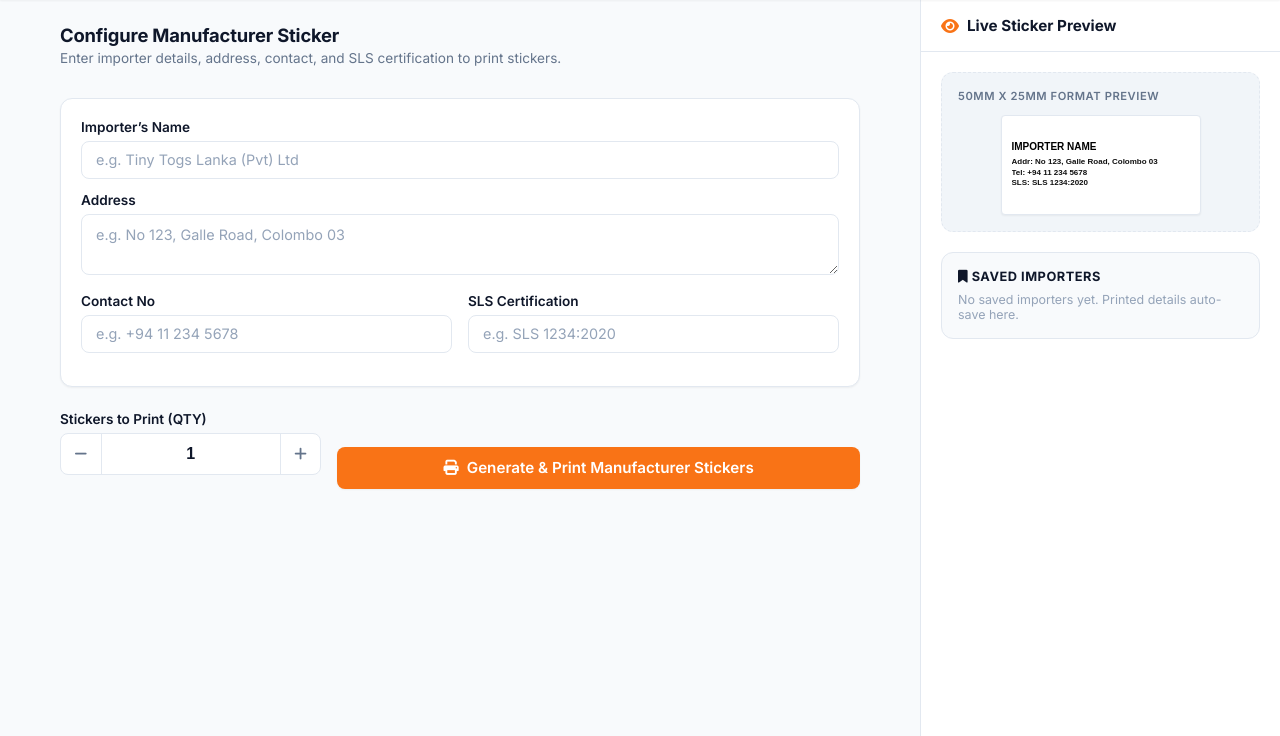
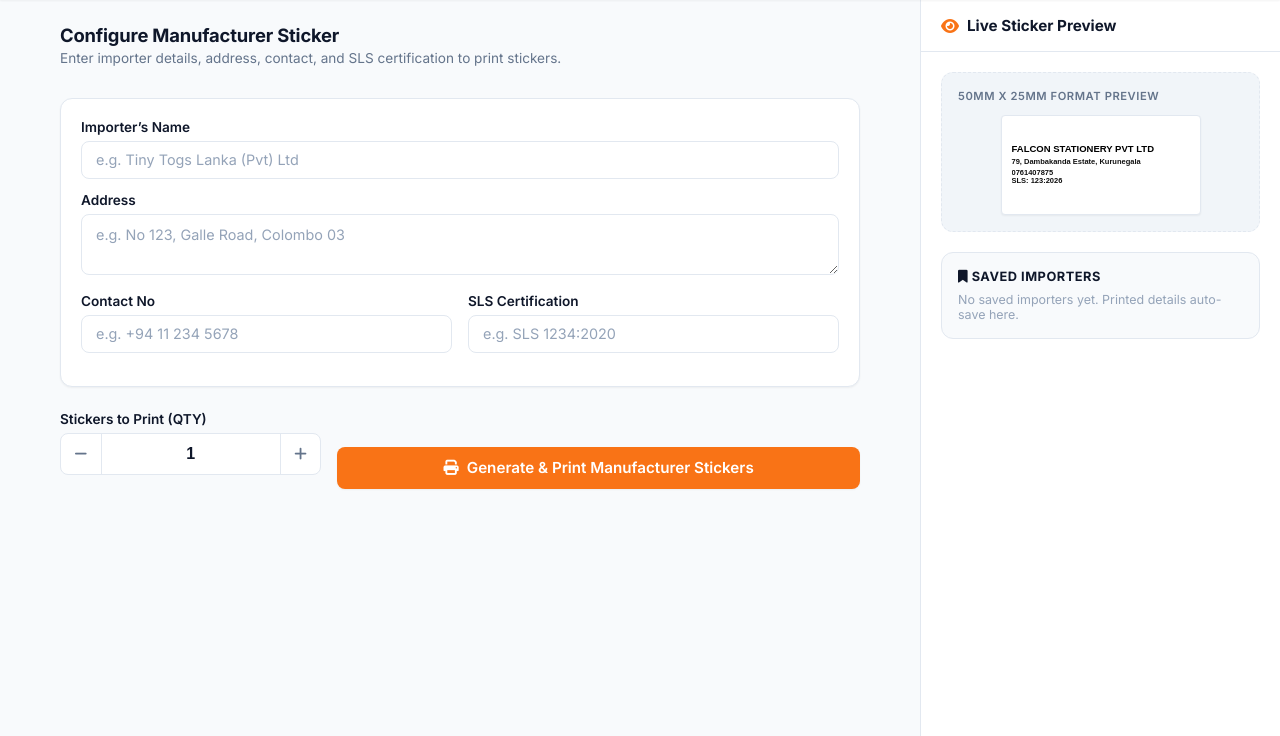
Before and after one commit to susar-aa/Tiny-Togs, a PHP site: the page made by Tiny Togs Label Printing/manufacturer.php in a window 1280 px wide. Shown: the part 64-800 px from the top of the page. Run offline with PHP 8.4, Linux system fonts and the light colour scheme; data that the repository does not hold is empty.

Commit message:
Update manufacturer.php

```diff
--- a/Tiny Togs Label Printing/manufacturer.php
+++ b/Tiny Togs Label Printing/manufacturer.php
@@ -245,12 +245,15 @@ if (isset($_REQUEST['action'])) {
             box-shadow: var(--shadow-sm); border: 1px solid #E2E8F0; overflow: hidden;
         }
         .sticker-canvas .sc-importer {
-            font-size: 10px; font-weight: 800; line-height: 1.2; text-transform: uppercase;
-            margin-bottom: 4px; color: #000; display: -webkit-box; -webkit-line-clamp: 2;
-            -webkit-box-orient: vertical; overflow: hidden;
+            font-size: 9.5px; font-weight: 800; line-height: 1.15; text-transform: uppercase;
+            margin-bottom: 3px; color: #000; word-break: break-word;
+        }
+        .sticker-canvas .sc-address {
+            font-size: 7.5px; font-weight: 700; line-height: 1.15; color: #111;
+            word-break: break-word; white-space: normal; margin-bottom: 2px;
         }
         .sticker-canvas .sc-info {
-            font-size: 8px; font-weight: 700; line-height: 1.35; color: #111;
+            font-size: 7.5px; font-weight: 700; line-height: 1.15; color: #111;
             white-space: nowrap; overflow: hidden; text-overflow: ellipsis;
         }
 
@@ -312,13 +315,26 @@ if (isset($_REQUEST['action'])) {
                 overflow: hidden;
             }
             .print-label {
-                width: 50mm; height: 25mm; box-sizing: border-box; padding: 1mm 3mm; overflow: hidden;
+                width: 50mm; height: 25mm; box-sizing: border-box; padding: 0.8mm 2.5mm; overflow: hidden;
                 font-family: Arial, sans-serif; color: #000; background: #fff;
                 display: flex; flex-direction: column; justify-content: center;
             }
             .print-label:first-child { margin-right: 2mm; }
-            .print-importer { font-weight: 800; font-size: 9.5pt; line-height: 1.15; text-transform: uppercase; max-height: 22pt; overflow: hidden; margin-bottom: 1.5mm; }
-            .print-info { font-size: 7.5pt; line-height: 1.25; font-weight: 700; white-space: nowrap; overflow: hidden; text-overflow: ellipsis; }
+
+            /* Standard Font Sizes */
+            .print-importer { font-weight: 800; font-size: 8.8pt; line-height: 1.1; text-transform: uppercase; margin-bottom: 0.6mm; word-break: break-word; }
+            .print-address  { font-size: 7pt; line-height: 1.12; font-weight: 700; word-break: break-word; white-space: normal; margin-bottom: 0.5mm; }
+            .print-info     { font-size: 7pt; line-height: 1.12; font-weight: 700; white-space: nowrap; overflow: hidden; }
+
+            /* Compact Layout for Longer Addresses */
+            .print-label.compact .print-importer { font-size: 8pt; margin-bottom: 0.4mm; }
+            .print-label.compact .print-address  { font-size: 6.2pt; line-height: 1.08; margin-bottom: 0.4mm; }
+            .print-label.compact .print-info     { font-size: 6.2pt; line-height: 1.08; }
+
+            /* Ultra-Compact Layout for Very Long Addresses */
+            .print-label.ultra-compact .print-importer { font-size: 7.5pt; margin-bottom: 0.3mm; }
+            .print-label.ultra-compact .print-address  { font-size: 5.5pt; line-height: 1.05; margin-bottom: 0.3mm; }
+            .print-label.ultra-compact .print-info     { font-size: 5.5pt; line-height: 1.05; }
         }
     </style>
 </head>
@@ -415,10 +431,10 @@ if (isset($_REQUEST['action'])) {
             <div class="preview-container">
                 <div class="preview-label">50mm x 25mm Format Preview</div>
                 <div class="sticker-canvas">
-                    <div class="sc-importer" id="prevImporter">IMPORTER NAME</div>
-                    <div class="sc-info" id="prevAddress">Addr: No 123, Galle Road, Colombo 03</div>
-                    <div class="sc-info" id="prevContact">Tel: +94 11 234 5678</div>
-                    <div class="sc-info" id="prevSls">SLS: SLS 1234:2020</div>
+                    <div class="sc-importer" id="prevImporter">FALCON STATIONERY PVT LTD</div>
+                    <div class="sc-address" id="prevAddress">79, Dambakanda Estate, Kurunegala</div>
+                    <div class="sc-info" id="prevContact">0761407875</div>
+                    <div class="sc-info" id="prevSls">SLS: 123:2026</div>
                 </div>
             </div>
 
@@ -437,6 +453,15 @@ if (isset($_REQUEST['action'])) {
 
 <script src="https://code.jquery.com/jquery-3.6.0.min.js"></script>
 <script>
+function formatSls(sls) {
+    if (!sls) return '';
+    let trimmed = sls.trim();
+    if (/^sls/i.test(trimmed)) {
+        return trimmed;
+    }
+    return 'SLS: ' + trimmed;
+}
+
 $(document).ready(function() {
 
     function updatePreview() {
@@ -445,10 +470,10 @@ $(document).ready(function() {
         let tel  = $('#contactNo').val().trim();
         let sls  = $('#slsCert').val().trim();
 
-        $('#prevImporter').text(name || 'IMPORTER NAME');
-        $('#prevAddress').text('Addr: ' + (addr || '—'));
-        $('#prevContact').text('Tel: ' + (tel || '—'));
-        $('#prevSls').text('SLS: ' + (sls || '—'));
+        $('#prevImporter').text(name || 'FALCON STATIONERY PVT LTD');
+        $('#prevAddress').text(addr || '79, Dambakanda Estate, Kurunegala');
+        $('#prevContact').text(tel || '0761407875');
+        $('#prevSls').text(sls ? formatSls(sls) : 'SLS: 123:2026');
     }
 
     $('#importerName, #importerAddress, #contactNo, #slsCert').on('input', updatePreview);
@@ -549,6 +574,15 @@ $(document).ready(function() {
         if (!tel)  { alert("Please enter the Contact No."); return; }
         if (!sls)  { alert("Please enter the SLS Certification info."); return; }
 
+        let slsFormatted = formatSls(sls);
+        let totalLen = name.length + addr.length + tel.length + slsFormatted.length;
+        let sizeClass = '';
+        if (totalLen > 110 || addr.length > 60) {
+            sizeClass = 'ultra-compact';
+        } else if (totalLen > 70 || addr.length > 35) {
+            sizeClass = 'compact';
+        }
+
         // Auto-save importer details to database
         $.post('manufacturer.php', {
             action: 'save_importer',
@@ -569,11 +603,11 @@ $(document).ready(function() {
                 container.append(currentRow);
             }
             currentRow.append(`
-                <div class="print-label">
+                <div class="print-label ${sizeClass}">
                     <div class="print-importer">${name}</div>
-                    <div class="print-info">Addr: ${addr}</div>
-                    <div class="print-info">Tel: ${tel}</div>
-                    <div class="print-info">SLS: ${sls}</div>
+                    <div class="print-address">${addr}</div>
+                    ${tel ? `<div class="print-info">${tel}</div>` : ''}
+                    ${slsFormatted ? `<div class="print-info">${slsFormatted}</div>` : ''}
                 </div>
             `);
         }
```
